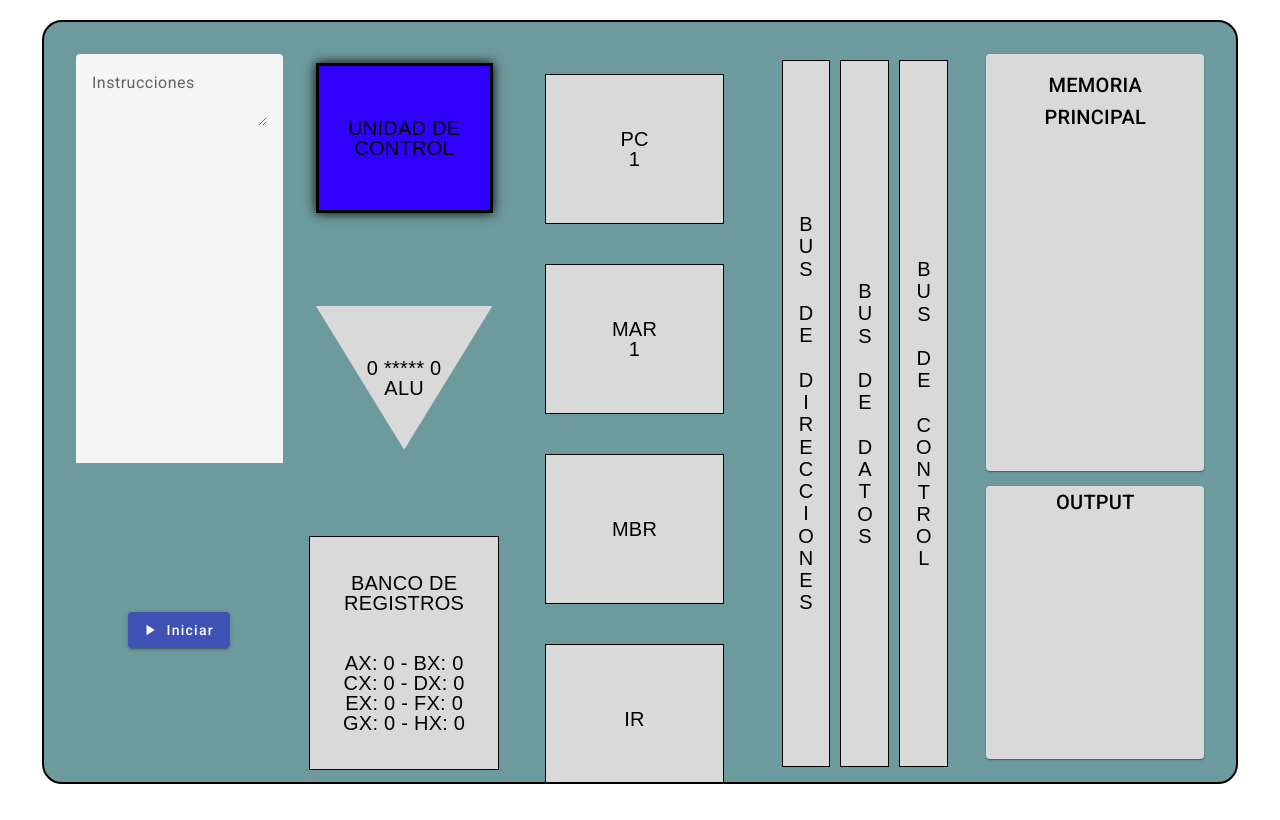
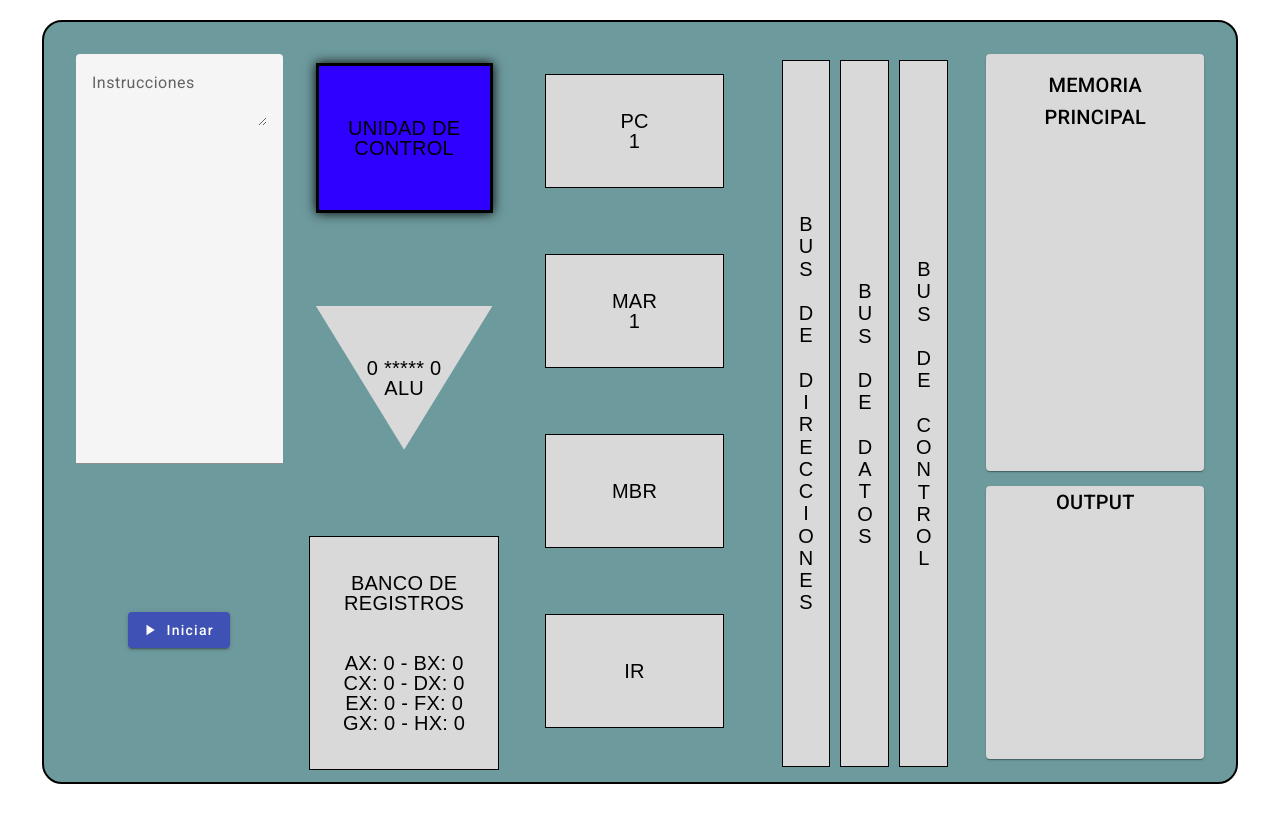
Before and after one commit to alejo-pine/Proyecto_Arquitectura_de_Computadores, an Angular app: page / in a window 1280 px wide. Built offline with nearby package versions, Linux system fonts and the light colour scheme.

Commit message:
Corrección visual

```diff
--- a/src/app/app.component.css
+++ b/src/app/app.component.css
@@ -75,7 +75,7 @@ body {
 .MAR,
 .container__body__principal__center__MBR,
 .container__body__principal__center__IR {
-  height: 15%;
+  height: 10%;
   width: 100%;
   border: solid 1px black;
   padding: 20px;
```
